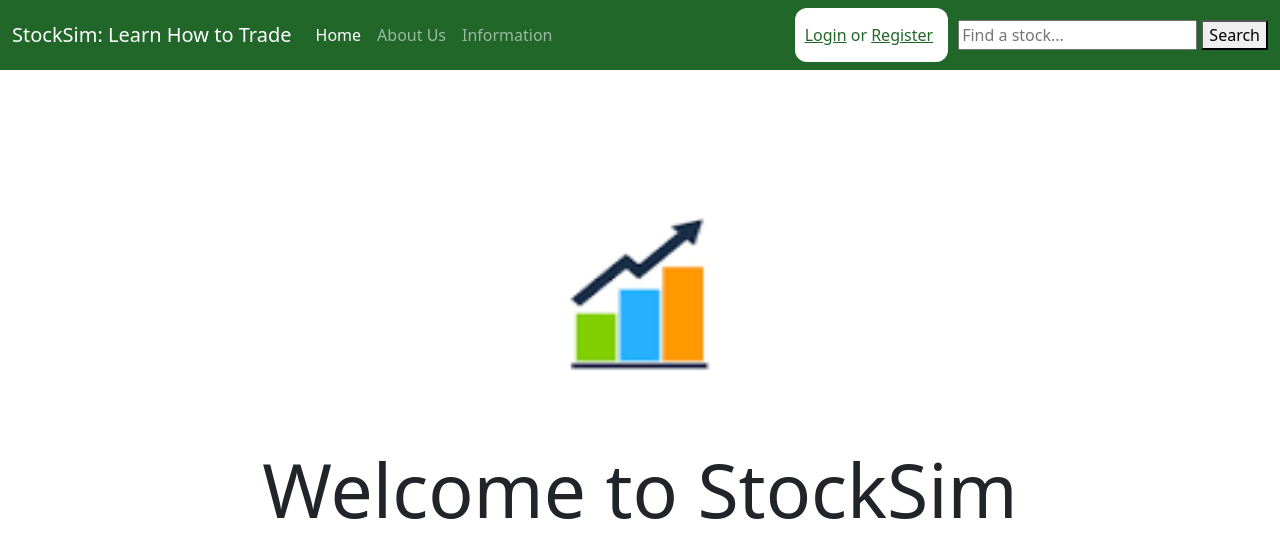
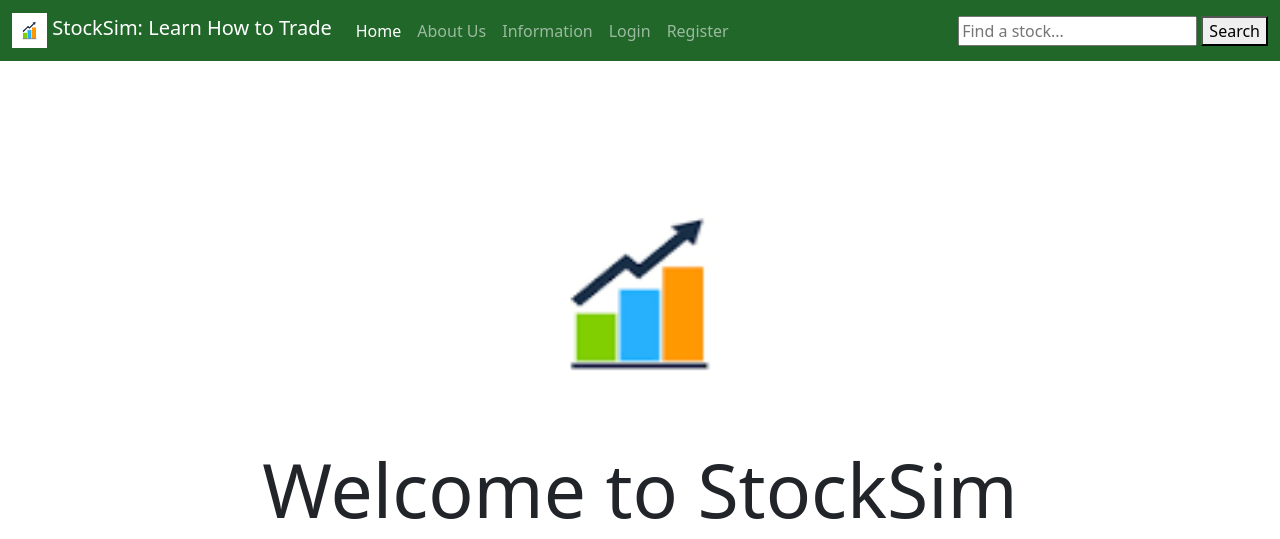
Before and after one commit to vkadam7/StockMarketApp, a Flask app: page / in a window 1280 px wide. Shown: the top 539 px of the page. Run offline with Flask 2, Linux system fonts and the light colour scheme.

Commit message:
main css changes and home page layout

```diff
--- a/static/stylesheets/newStyle.css
+++ b/static/stylesheets/newStyle.css
@@ -82,6 +82,7 @@ footer{
   color:white;
 }
 
+/*
 .login{
   background-color:white;
   text-align:right;
@@ -97,7 +98,7 @@ footer{
   background-color:white;
   color:rgb(33,103,42)
 }
-
+*/
 .logo{
   display: block;
   margin-left:auto;
--- a/templates/home.html
+++ b/templates/home.html
@@ -18,7 +18,10 @@
   <!-- Fixed navbar -->
   <nav class="navbar navbar-expand-md navbar-dark fixed-top" style = "background-color:rgb(33, 103, 42)">
     <div class="container-fluid">
-      <a class="navbar-brand" href="#">StockSim: Learn How to Trade</a>
+      <a class="navbar-brand" href="home">
+        <img src = "/static/stockLogo.png" alt = "stock symbol" width = "35" height = "35" class="d-inline-block align-top">
+        StockSim: Learn How to Trade
+      </a>
       <button class="navbar-toggler" type="button" data-bs-toggle="collapse" data-bs-target="#navbarCollapse" aria-controls="navbarCollapse" aria-expanded="false" aria-label="Toggle navigation">
         <span class="navbar-toggler-icon"></span>
       </button>
@@ -33,18 +36,19 @@
           <li class="nav-item">
             <a class="nav-link" href="information">Information</a>
           </li>
+          {% if session['user'] %}
+          <li class="nav-item">
+            Hello {{person}} <a class = "nav-link" method = "POST" href = "logout"> Logout</a>
+          </li>
+          {% else %}
+          <li class="nav-item">
+            <a class = "nav-link" method = "POST" href = "login">Login</a>
+          </li>
+          <li class = "nav-item">
+            <a class = "nav-link" method = "POST" href = "register">Register</a>
+          </li>
+          {% endif %}
         </ul>
-
-        {% if session['user'] %}
-            <div class = "login">
-            Hello {{person}} <a class = "aLog" method = "POST" href = "logout"> Logout</a>
-            </div>
-            {% else %}
-            <div class = "login">
-            <a class = "aLog" method = "POST" href = "login">Login</a> or <a class = "aLog" method = "POST" href = "register">Register</a>
-            </div>
-        {% endif %}
-
         <form action="/stockSearch" method="post">
           <input type="search" name="searchTerm" placeholder="Find a stock..."
                   value="{{ request.form['searchTerm'] }}">
```
